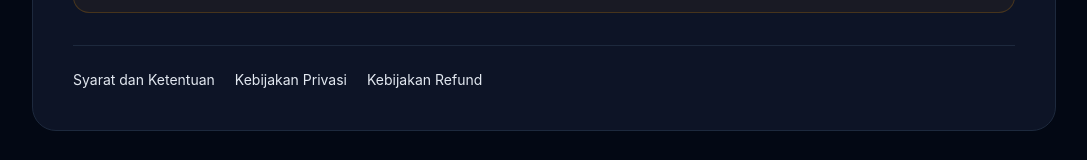
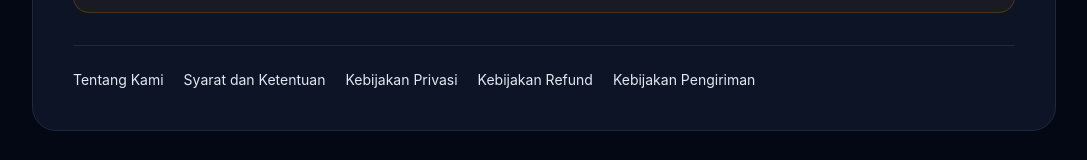
Before and after one commit to falintino/7-april-store, a Next.js app: page /contact in a window 1280 px wide. Shown: the part 1255-1415 px from the top of the page, without its empty margins (96-1183 px from the left). Built offline with nearby package versions, Linux system fonts and the light colour scheme; no server answers.

Commit message:
Complete Midtrans merchant compliance

```diff
--- a/app/contact/page.tsx
+++ b/app/contact/page.tsx
@@ -37,7 +37,8 @@ const contactItems = [
   {
     title: "Jam Pelayanan",
     value: "Setiap hari, 09.00–22.00 WIB",
-    description: "Pesan di luar jam pelayanan akan dibalas pada jam berikutnya.",
+    description:
+      "Pesan di luar jam pelayanan akan dibalas pada jam berikutnya.",
     icon: Clock3,
   },
   {
@@ -86,7 +87,9 @@ export default function ContactPage() {
                   </div>
                   <div>
                     <h2 className="font-semibold text-white">{item.title}</h2>
-                    <p className="mt-1 font-medium text-blue-300">{item.value}</p>
+                    <p className="mt-1 font-medium text-blue-300">
+                      {item.value}
+                    </p>
                     <p className="mt-2 text-sm leading-6 text-slate-400">
                       {item.description}
                     </p>
@@ -162,10 +165,7 @@ export default function ContactPage() {
           </div>
 
           <div className="mt-8 flex items-start gap-3 rounded-2xl border border-amber-500/20 bg-amber-500/5 p-4">
-            <ShieldCheck
-              className="mt-0.5 shrink-0 text-amber-300"
-              size={20}
-            />
+            <ShieldCheck className="mt-0.5 shrink-0 text-amber-300" size={20} />
             <p className="text-sm leading-6">
               Admin tidak pernah meminta kata sandi, PIN, OTP, atau kode
               pemulihan akun pelanggan.
@@ -173,6 +173,12 @@ export default function ContactPage() {
           </div>
 
           <nav className="mt-8 flex flex-wrap gap-5 border-t border-slate-800 pt-6 text-sm">
+            <Link
+              href="/tentang-kami"
+              className="text-blue-400 hover:text-blue-300"
+            >
+              Tentang Kami
+            </Link>
             <Link
               href="/syarat-ketentuan"
               className="text-blue-400 hover:text-blue-300"
@@ -191,6 +197,12 @@ export default function ContactPage() {
             >
               Kebijakan Refund
             </Link>
+            <Link
+              href="/kebijakan-pengiriman"
+              className="text-blue-400 hover:text-blue-300"
+            >
+              Kebijakan Pengiriman
+            </Link>
           </nav>
         </section>
       </div>
```
